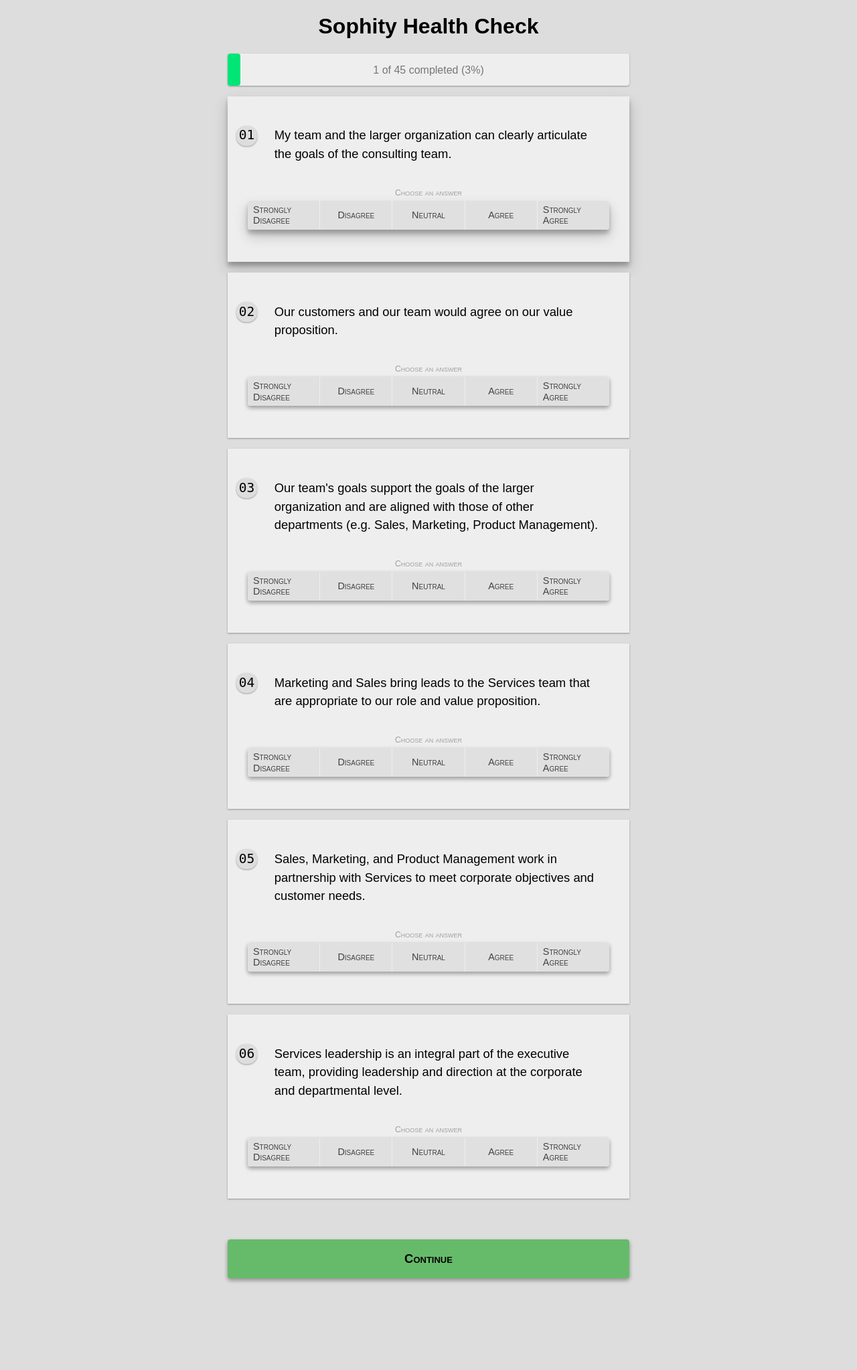
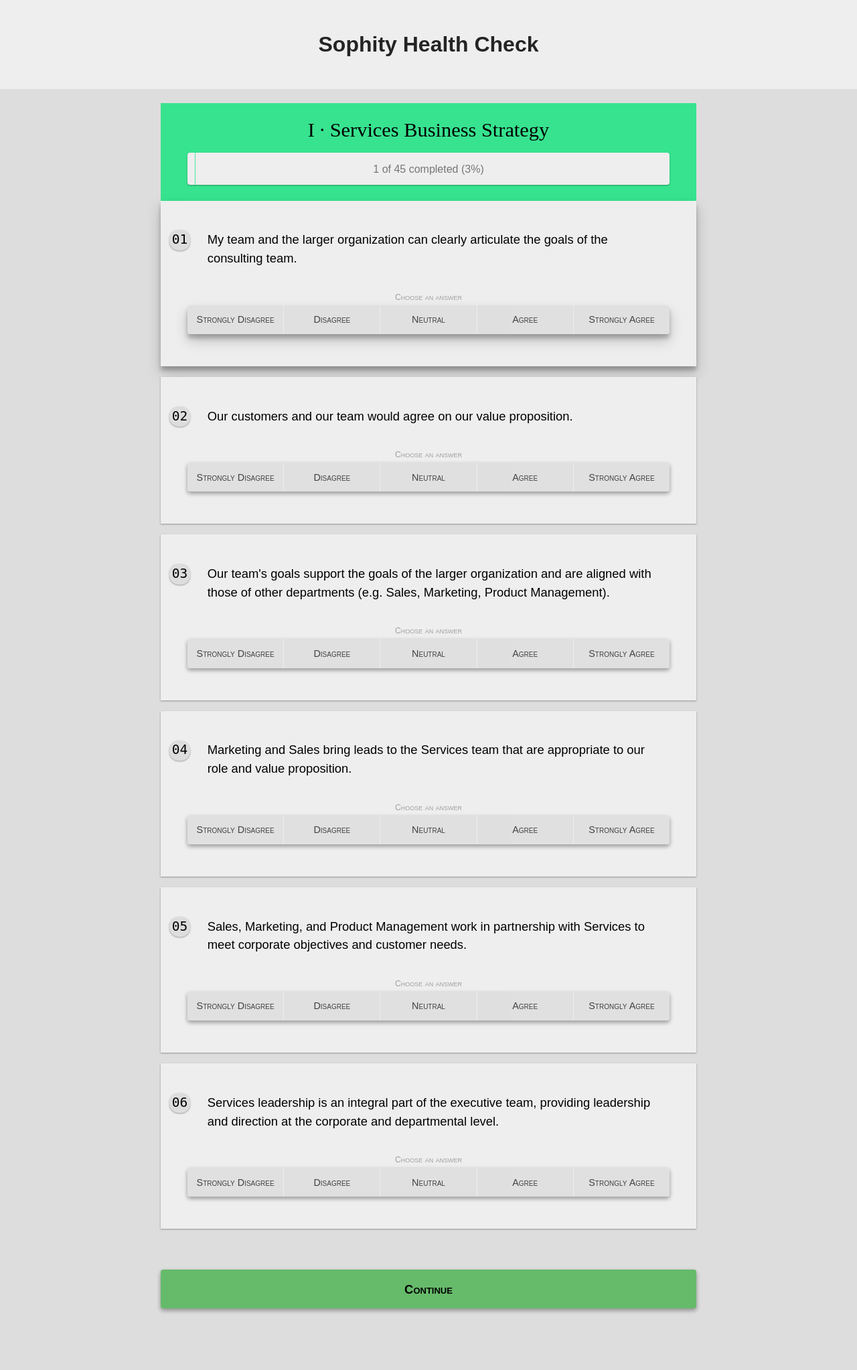
Before and after one commit to warnthepenguins/health-check, a PHP site: page / in a window 1280 px wide. Shown: the whole page at 67% size. Before the commit the page ends 1915 px from the top, so only its background shows below. Run offline with PHP 8.4, Linux system fonts and the light colour scheme.

Commit message:
Add topic headers from file; tweak styles for consistency

```diff
--- a/css/style.css
+++ b/css/style.css
@@ -26,13 +26,27 @@ body {
 }
 
 h1 {
+  background: #eee;
+  color: rgba(0,0,0,0.85);
+  padding: 1.5em;
+  margin-top: 0;
   text-align: center;
+}
+
+h2 {
+  color: black;
+  padding: 0.5em;
+  font-size: 1.9em;
+  text-align: center;
+  font-weight: normal;
+  font-family: serif;
+  margin: 0;
 }
 
 section {
   font-family: sans-serif;
   display: block;
-  max-width: 600px;
+  max-width: 800px;
   width: 90%;
   margin: 0 auto 50px;
   /*transition: all 1.5s ease-in-out;*/
@@ -58,7 +72,7 @@ section {
   border: 0px;
   font-color: black;
   opacity: 1;
-  background: #2E7D32;
+  background: rgba(0, 230, 118, 0.75);
   transition: background 2.4s ease-in-out,
               opacity 2.4s ease-in-out,
               padding-top 1.2s ease-in-out,
@@ -102,8 +116,9 @@ section {
   height: 1em;
   font-weight: bold;
   color: rgba(0,0,0,0.7);
-  position: relative;
-  margin-top: calc(-2em);
+  transform: scale(1);
+  /*position: relative;*/
+  margin-top: -2em;
   text-align: center;
 }
 
@@ -176,14 +191,14 @@ section {
 }
 
 .hc-progress {
-  transform: scaleX(1);
+  transform: scaleX(0.03);
   width: 100%;
   height: 100%;
   border-radius: inherit;
   position: relative;
   background: #00E676;
   overflow: visible;
-  transition: transform 1.5s ease-in-out;
+  transition: transform 2s ease-in-out;
 }
 
 #hc-question-section .hc-progress-bar p {
@@ -194,6 +209,12 @@ section {
   position: relative;
   margin-top: calc(-2em);
   text-align: center;
+}
+
+#hc-question-section .hc-topic-header {
+  background: rgba(0, 230, 118, 0.75);
+  padding: 0.5em 5% 0.5em;
+  margin-bottom: 0;
 }
 
 .hc-question-group {
@@ -427,7 +448,22 @@ section {
   }
 }
 
+@media screen and (max-width: 800px) {
+  section {
+    width: 100%;
+    margin-bottom: 0px;
+  }
+
+  #hc-results-section .hc-progress-bar p {
+    transform: scale(0.85);
+  }
+}
+
 @media screen and (max-width: 400px) {
+  #hc-results-section .hc-progress-bar p {
+    transform: scale(0.6);
+  }
+
   .hc-answer-wrapper {
     flex-flow: column nowrap;
   }
--- /dev/null
+++ b/data/hc_topics_v2.0.txt
@@ -0,0 +1,6 @@
+1	Services Business Strategy
+2	Go To Market Strategy
+3	Services Portfolio
+4	Repeatable Delivery Framework
+5	The Services Team
+6	Business Operations & Financial Management
--- a/index.html
+++ b/index.html
@@ -31,22 +31,22 @@
       </div>
 
       <div class="card-rise hc-progress-bar">
-        <div class="hc-progress hidden"></div><p>Topic 1</p>
+        <div class="hc-progress"></div><p>Topic 1</p>
       </div>
       <div class="card-rise hc-progress-bar">
-        <div class="hc-progress hidden"></div><p>Topic 2</p>
+        <div class="hc-progress"></div><p>Topic 2</p>
       </div>
       <div class="card-rise hc-progress-bar">
-        <div class="hc-progress hidden"></div><p>Topic 3</p>
+        <div class="hc-progress"></div><p>Topic 3</p>
       </div>
       <div class="card-rise hc-progress-bar">
-        <div class="hc-progress hidden"></div><p>Topic 4</p>
+        <div class="hc-progress"></div><p>Topic 4</p>
       </div>
       <div class="card-rise hc-progress-bar">
-        <div class="hc-progress hidden"></div><p>Topic 5</p>
+        <div class="hc-progress"></div><p>Topic 5</p>
       </div>
       <div class="card-rise hc-progress-bar">
-        <div class="hc-progress hidden"></div><p>Topic 6</p>
+        <div class="hc-progress"></div><p>Topic 6</p>
       </div>
 
       <div class="hc-results-actions-wrapper card-rise gone hidden">
@@ -76,7 +76,13 @@
   </section>
 
   <section id="hc-question-section">
-    <div class="hc-progress-bar card-fixed"><div class="hc-progress"></div><p>Question 1 of 45 (2%)</p></div>
+    <div class="hc-topic-header">
+      <h2>...</h2>
+      <div class="hc-progress-bar card-fixed">
+        <div class="hc-progress"></div>
+        <p>1 of 45 completed (3%)</p>
+      </div>
+    </div>
 
     <div class="hc-question-group card" id="hc-question-1">
       <div class="hc-question-link"><a name="hc-question-link-1"></a></div>
--- a/js/main.js
+++ b/js/main.js
@@ -67,8 +67,11 @@ function calculateScores(callback) {
 	//crunch numbers to calc results
 	var indexTopic = 0,
 		countQuestionsInTopic = 0;
+
+	console.log("calculateScores");
 	if (!(myTopics.length > 0)) {
 		myTopics.push(new Topic(0, "Total Score", 0));
+		console.log("WARNING: myTopics is empty!");
 	}
 	for (var i = 0; i < myQuestions.length; i++) {
 		if (indexTopic === myQuestions[i].topic) {
@@ -81,7 +84,11 @@ function calculateScores(callback) {
 			}
 			indexTopic = myQuestions[i].topic;
 			countQuestionsInTopic = 1;
-			myTopics.push(new Topic(indexTopic, "Topic " + indexTopic, myQuestions[i].answer));
+			if (myTopics.length < indexTopic) {
+				myTopics.push(new Topic(indexTopic, "Topic " + indexTopic, myQuestions[i].answer));
+			} else {
+				myTopics[indexTopic].score = myQuestions[i].answer;
+			}
 		}
 	}
 	myTopics[indexTopic].score = myTopics[indexTopic].score / countQuestionsInTopic;
@@ -95,10 +102,11 @@ function calculateScores(callback) {
 function showScores() {
 	//set topic score bars
 	[].forEach.call(document.getElementById("hc-results-section").getElementsByClassName("hc-progress"), function(element, index) {
-		toggleVisibility(element);
+		// toggleVisibility(element);
 		console.log("Showing bar for topic #" + index + "...");
+		element.nextElementSibling.innerHTML = myTopics[index + 1].name;
 		element.style.transform = "scaleX(" + (1 / (6 - myTopics[index + 1].score)) + ")";
-		element.style.transition = "transform 1.5s ease-in-out";
+		element.style.transition = "transform 2s ease-in-out";
 		if (myTopics[index + 1].score < 4) {
 //			console.log(element);
 			element.classList.add("warning");
@@ -162,7 +170,8 @@ function displayNextQuestionSet() {
 		theQuestionTemplate,
 		theQuestionSection,
 		theButton,
-		theProgressBar;
+		theProgressBar,
+		theTopicHeader;
 
 	window.scroll({ top: 0, left: 0, behavior: 'smooth' });
 
@@ -183,7 +192,9 @@ function displayNextQuestionSet() {
 
 	theQuestionTemplate = theQuestionSection.removeChild(document.getElementById("hc-question-1"));
 	theButton = theQuestionSection.removeChild(document.getElementsByClassName("hc-button-wrapper")[0]);
-	theProgressBar = theQuestionSection.removeChild(theQuestionSection.getElementsByClassName("hc-progress-bar")[0]);
+	theTopicHeader = theQuestionSection.getElementsByClassName("hc-topic-header")[0];
+	theProgressBar = theTopicHeader.removeChild(theTopicHeader.getElementsByClassName("hc-progress-bar")[0]);
+	theTopicHeader = theQuestionSection.removeChild(theTopicHeader);
 	theQuestionSection.innerHTML = "";
 
 	myQuestions.forEach(function(element) {
@@ -220,7 +231,35 @@ function displayNextQuestionSet() {
 
 	document.getElementById("hc-question-1").getElementsByClassName("hc-answer-key")[0].getElementsByTagName("input")[2].focus();
 
-	theProgressBar = theQuestionSection.insertBefore(theProgressBar, theQuestionSection.firstElementChild);
+	switch (tempNumber = myTopics[myQuestions[myCurrentTopQuestion - 1].topic].index) {
+		case 1: tempNumber = "I";
+			break;
+		case 2: tempNumber = "II";
+			break;
+		case 3: tempNumber = "III";
+			break;
+		case 4: tempNumber = "IV";
+			break;
+		case 5: tempNumber = "V";
+			break;
+		case 6: tempNumber = "VI";
+			break;
+		case 7: tempNumber = "VII";
+			break;
+		case 8: tempNumber = "IIX";
+			break;
+		case 9: tempNumber = "IX";
+			break;
+		case 10: tempNumber = "X";
+			break;
+		default: tempNumber = tempNumber;
+	}
+
+	theTopicHeader = theQuestionSection.insertBefore(theTopicHeader, theQuestionSection.firstElementChild);
+	theTopicHeader.getElementsByTagName("h2")[0].innerHTML = "";
+	theTopicHeader.getElementsByTagName("h2")[0].appendChild(document.createTextNode(tempNumber + " \u2219 " + myTopics[myQuestions[myCurrentTopQuestion - 1].topic].name));
+
+	theProgressBar = theTopicHeader.appendChild(theProgressBar);
 	theProgressBar.getElementsByClassName("hc-progress")[0].style.width = (1 + (99 * myCurrentTopQuestion / myQuestions.length)) + "%";
 	theProgressBar.getElementsByTagName("p")[0].innerHTML = "";
 	theProgressBar.getElementsByTagName("p")[0].appendChild(document.createTextNode(myCurrentTopQuestion + " of " + myQuestions.length + " completed (" + Math.trunc(1 + (99 * myCurrentTopQuestion / myQuestions.length)) + "%)"));
@@ -228,6 +267,31 @@ function displayNextQuestionSet() {
 	theButton = theQuestionSection.appendChild(theButton);
 	localStorage.setItem('theQuestionSection',theQuestionSection.innerHTML);
 
+}
+
+function storeLoadedTopics(rawText) {
+	var myArray = rawText.split('\n');
+
+	myArray = myArray.map(function(element, index, array) {
+		var tempTopicArray = element.split('\t');
+		tempTopicArray[0] = Number(tempTopicArray[0]);
+		return tempTopicArray;
+	});
+
+	while (myArray[myArray.length - 1][0] === 0 || isNaN(myArray[myArray.length - 1][0])) {
+		console.log(myArray.pop() + " removed from end of array");
+	}
+
+	if (!(myTopics.length < 0)) {
+		console.log("Topics list empty, creating list");
+		myTopics.push(new Topic(0, "Total Score", 0));
+		for (var i = 1; i <= myArray.length; i++) {
+			myTopics.push(new Topic(myArray[i - 1][0], myArray[i - 1][1], 0));
+		}
+	}
+
+
+	myReadyState++;
 }
 
 function storeLoadedQuestions(rawText) {
@@ -391,8 +455,10 @@ function loadQuestions() {
 
 	readFile("data/hc_questions_v2.0.txt", storeLoadedQuestions);
 	readFile("data/hc_question_numbers_v2.0.csv", storeLoadedQuestionNumbers);
+	readFile("data/hc_topics_v2.0.txt", storeLoadedTopics);
 
-	waitUntilReady(2, function() {
+	waitUntilReady(3, function() {
+		console.log("Data loaded, getting started.");
 		recoverLocalData(beginSurvey);
 	});
 
```
